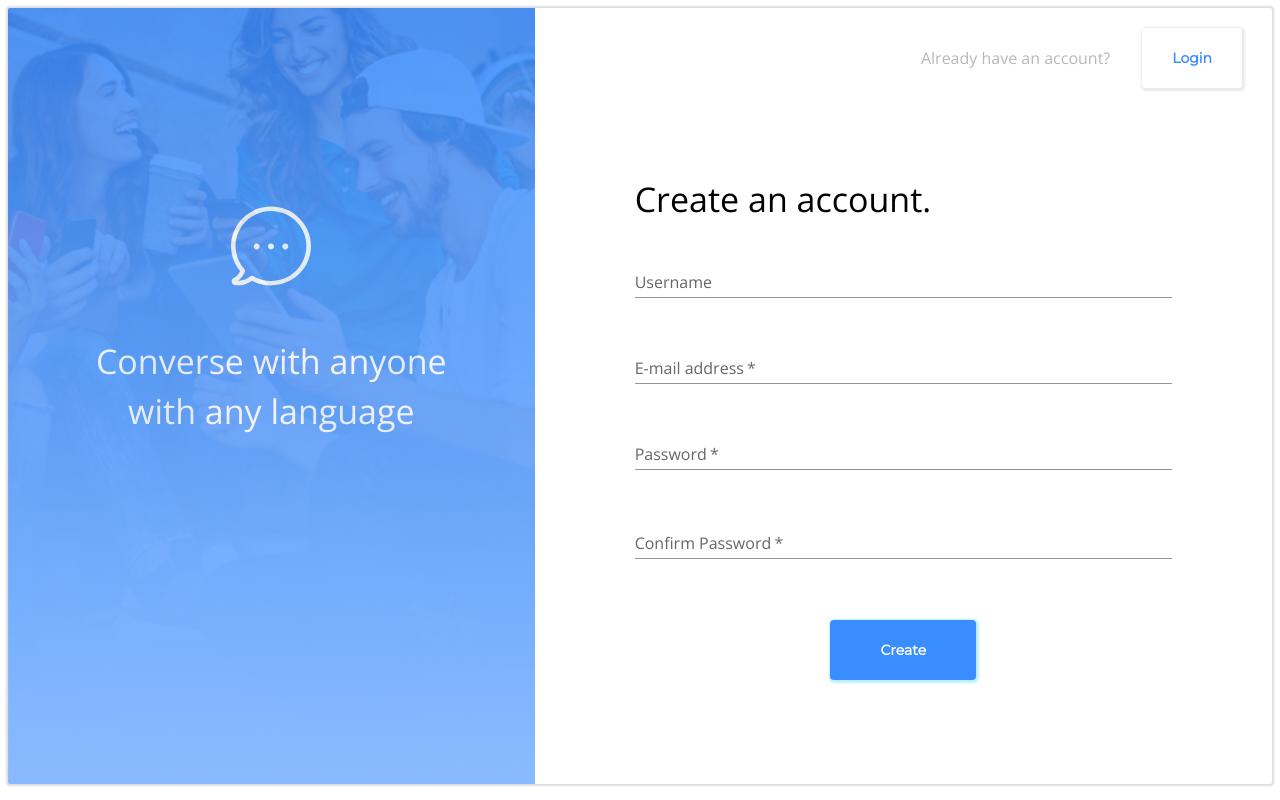
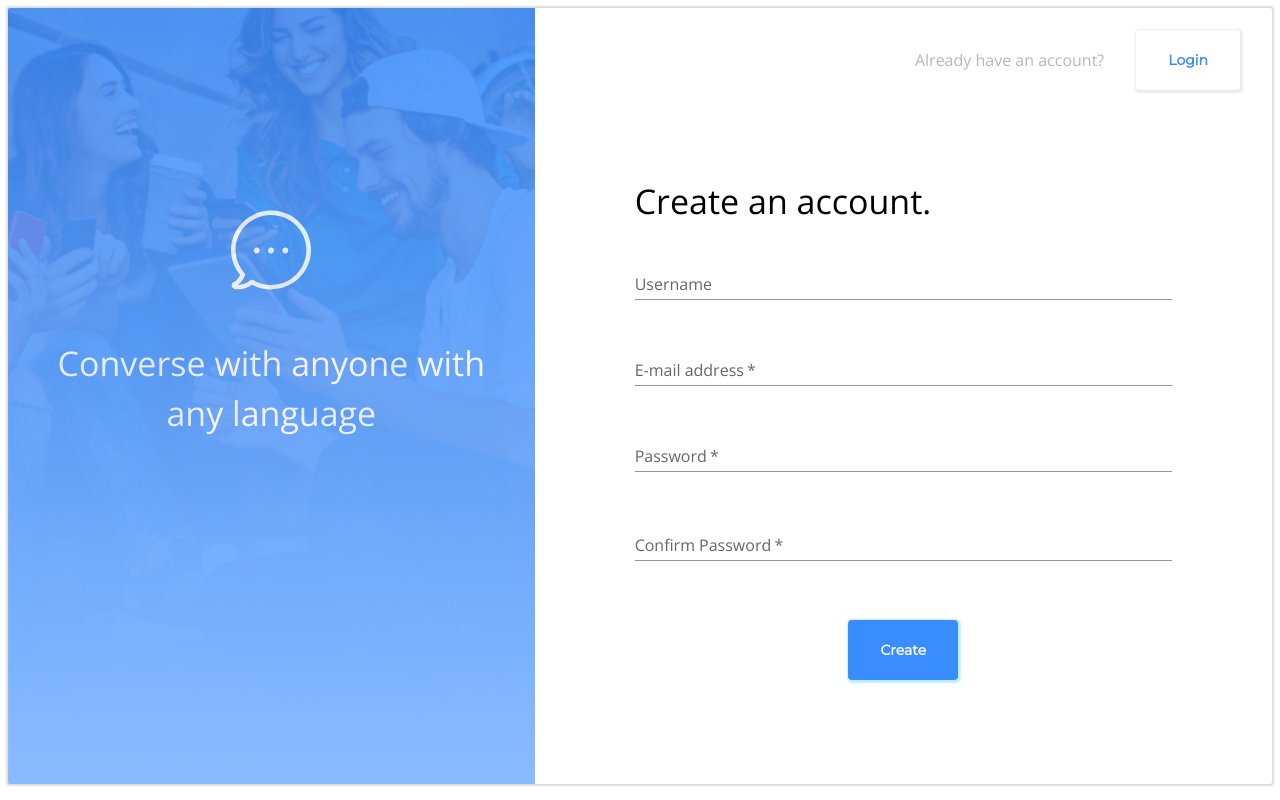
Before and after one commit to Ashrith1612/React-Messenger, a React (Create React App) app in the folder client/: page / in a window 1280 px wide. Built offline with nearby package versions, Linux system fonts and the light colour scheme; no server answers.

Commit message:
Update padding/margin with theme.spacing()

```diff
--- a/client/src/themes/styles/login.js
+++ b/client/src/themes/styles/login.js
@@ -3,13 +3,13 @@ import { makeStyles } from "@material-ui/styles";
 export const useStyles = makeStyles(theme => ({
   container: {
     display: "flex",
-    padding: "8px 8px 16px 8px",
+    padding: theme.spacing(2, 2, 4, 2),
     height: "100vh",
   },
   mainContainer: {
     height: "100%",
-    boxShadow: "0px 0px 2px 2px #ddd",
-    borderRadius: "2px",
+    boxShadow: `${theme.spacing(0, 0, 0.5, 0.5)} #ddd`,
+    borderRadius: theme.spacing(0.5),
     overflow: "hidden",
     backgroundColor: theme.palette.background.primary
   },
--- a/client/src/themes/styles/loginForm.js
+++ b/client/src/themes/styles/loginForm.js
@@ -7,13 +7,13 @@ export const useStyles = makeStyles(theme => ({
     alignItems: "center",
     justifyContent: "flex-end",
     height: "80px",
-    margin: "10px 30px"
+    margin: theme.spacing(3, 8),
   },
   label: {
     color: theme.palette.text.placeholder,
-    marginRight: "32px",
+    marginRight: theme.spacing(8),
     "@media (max-width: 420px)": {
-      marginRight: "8px"
+      marginRight: theme.spacing(2),
     },
   },
   formContainer: {
@@ -21,9 +21,9 @@ export const useStyles = makeStyles(theme => ({
     flexDirection: "column",
     alignItems: "flex-start",
     justifyContent: "flex-start",
-    margin: "80px 100px 0 100px",
+    margin: theme.spacing(20, 25, 0, 25),
     "@media (max-width: 800px)": {
-      margin: "80px 50px 0 50px"
+      margin: theme.spacing(20, 12, 0, 12),
     },
   },
   buttonContainer: {
@@ -31,7 +31,7 @@ export const useStyles = makeStyles(theme => ({
     display: "flex",
     alignItems: "center",
     justifyContent: "center",
-    marginTop: "50px",
+    marginTop: theme.spacing(12),
   },
   forgotButton: {
     color: theme.palette.primary.main,
@@ -43,17 +43,17 @@ export const useStyles = makeStyles(theme => ({
     border: 0,
     color: theme.palette.primary.main,
     height: 60,
-    padding: "0 30px",
+    padding: theme.spacing(0, 8),
     "@media (max-width: 800px)": {
-      padding: "0 10px",
+      padding: theme.spacing(0, 2),
     },
-    boxShadow: `1px 1px 2px 2px ${theme.palette.shadow.primary}`,
+    boxShadow: `${theme.spacing(0.25, 0.25, 0.5, 0.5)} ${theme.palette.shadow.primary}`,
   },
   buttonBlue: {
     background: theme.palette.primary.main,
     color: theme.palette.background.primary,
     height: 60,
-    padding: "0px 50px",
-    boxShadow: `1px 1px 2px 2px ${theme.palette.shadow.secondary}`,
+    padding: theme.spacing(0, 8),
+    boxShadow: `${theme.spacing(0.25, 0.25, 0.5, 0.5)} ${theme.palette.shadow.secondary}`,
   },
 }));
--- a/client/src/themes/styles/logo.js
+++ b/client/src/themes/styles/logo.js
@@ -23,7 +23,7 @@ export const useStyles = makeStyles(theme => ({
     height: "80px",
   },
   logoText: {
-    margin: "50px 50px 150px 50px",
+    margin: theme.spacing(12, 12, 36, 12),
     color: theme.palette.text.logo,
     lineHeight: "50px",
   },
--- a/client/src/themes/theme.js
+++ b/client/src/themes/theme.js
@@ -1,6 +1,7 @@
 import { createTheme } from "@material-ui/core";
 
 export const theme = createTheme({
+  spacing: 4,
   typography: {
     fontFamily: "Open Sans, sans-serif",
     fontSize: 14,
```
